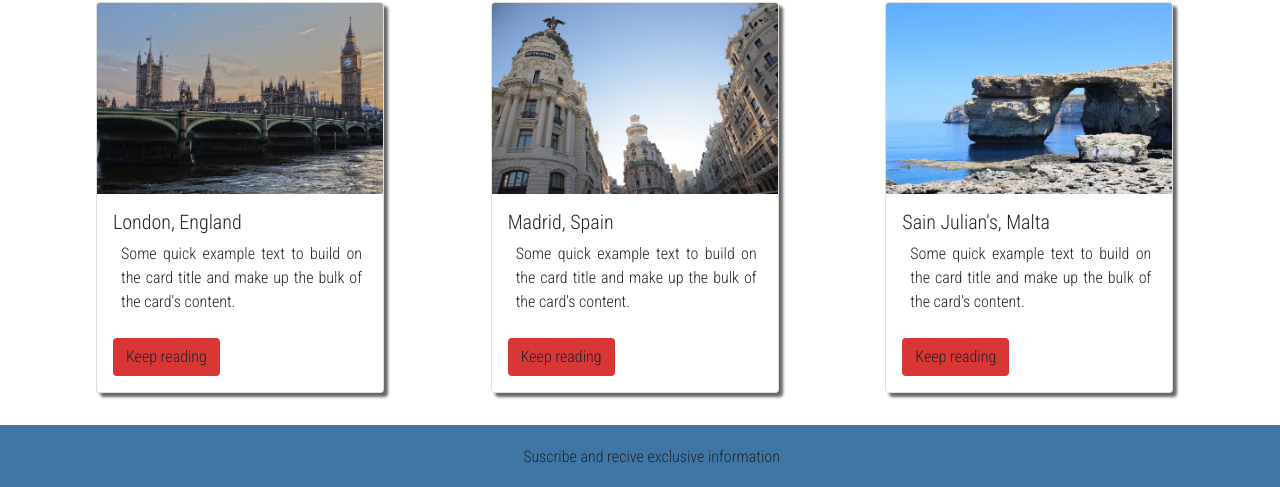
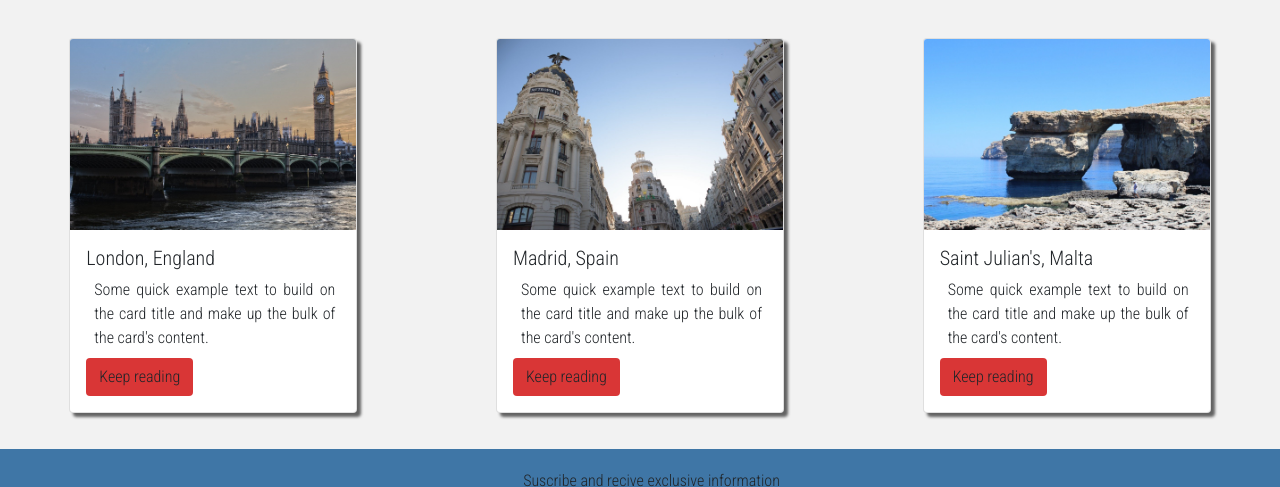
Before and after one commit to nicolasravasi/proyecto-coder-web, a plain HTML site: page assets/experiences.html in a window 1280 px wide. Shown: the part 358-845 px from the top of the page. Drawn offline with nearby package versions, Linux system fonts and the light colour scheme.

Commit message:
Segunda entrega del Proyecto Final

```diff
--- a/assets/experiences.html
+++ b/assets/experiences.html
@@ -5,9 +5,9 @@
     <meta charset="UTF-8" />
     <meta http-equiv="X-UA-Compatible" content="IE=edge" />
     <meta name="viewport" content="width=device-width, initial-scale=1.0" />
-    <link rel="stylesheet" href="../css/style.css">
     <link href="https://cdn.jsdelivr.net/npm/bootstrap@5.1.3/dist/css/bootstrap.min.css" rel="stylesheet"
         integrity="sha384-1BmE4kWBq78iYhFldvKuhfTAU6auU8tT94WrHftjDbrCEXSU1oBoqyl2QvZ6jIW3" crossorigin="anonymous">
+    <link rel="stylesheet" href="../css/style.css">
     <title>Experiences</title>
 </head>
 
@@ -15,18 +15,6 @@
     <header>
         <a href="../index.html"><img class="logo" src="../img/logo-blog.png" alt="logo"></a>
         <h1><a href="../index.html">Nico Blog</a></h1>
-        <!-- <nav>
-            <ul>
-                <li> <a href="../index.html">Home</a></li>
-                <li> <a href="#">Experiences</a> </li>
-                <li> <a href="tips.html">Tips</a> </li>
-                <li> <a href="faqs.html">FAQ's</a> </li>
-                <li> <a href="contactme.html">Contact me</a> </li>
-            </ul>
-        </nav>
-        <div class="search">
-            <input type="search" placeholder="search">
-        </div> -->
 
         <nav id="nav" class="navbar navbar-expand-lg navbar-light">
             <div class="container-fluid">
@@ -66,26 +54,17 @@
         </nav>
     </header>
 
+
+    <!-- El MAIN con Sistema de grillas) -->
+
+
     <main>
         <h2>Experiences</h2>
 
-        <div class="contendorCards">
-            <!-- <div id="londres" class="animacion">
-            <h3>London, England</h3>
-            <img class="imagenLondon" src="../img/london.jpg" alt="london">
-                <p class="textosExp">
-                    Lorem ipsum dolor sit amet consectetur adipisicing elit. Possimus optio amet aperiam quibusdam
-                    laborum modi!
-                </p>
-            <div>
-                <button>Keep reading...</button>
-            </div>
-        </div> -->
-
-            <!-- CARD de BOOTSTRAP London -->
-
-
-            <div class="card animacion" style="width: 18rem; box-shadow: 4px 4px 3px rgba(0, 0, 0, 0.596);">
+        <div class="container-fluid">
+            <div class="row">
+                <div class="col-12 col-lg-4 mt-3 mb-3">
+                    <div class="card animacion mx-auto" style="width: 18rem; box-shadow: 4px 4px 3px rgba(0, 0, 0, 0.596);">
                         <img src="../img/london.jpg" class="card-img-top" alt="Imagen de London">
                         <div class="card-body">
                             <h5 class="card-title">London, England</h5>
@@ -94,22 +73,9 @@
                             <a href="#" class="btn botonRojo">Keep reading</a>
                         </div>
                     </div>
-
-
-            <!-- <div id="madrid" class="animacion">
-                <h3 class="madrid">Madrid, Spain</h3>
-                <img class="imagenMadrid" src="../img/madrid.jpg" alt="madrid">
-                <p id="textoMad" class="textosExp">
-                    Lorem ipsum dolor sit amet consectetur adipisicing elit. Fugiat eum, autem eius inventore doloribus
-                    nesciunt quibusdam placeat, officia vel sapiente iure! Aliquam sed exercitationem aperiam?
-                </p>
-                <div>
-                    <button id="botonMad">Keep reading...</button>
                 </div>
-            </div> -->
-
-
-            <div class="card animacion" style="width: 18rem; box-shadow: 4px 4px 3px rgba(0, 0, 0, 0.596);">
+                <div class="col-12 col-lg-4 mt-3 mb-3">
+                    <div class="card animacion mx-auto" style="width: 18rem; box-shadow: 4px 4px 3px rgba(0, 0, 0, 0.596);">
                         <img src="../img/madrid.jpg" class="card-img-top" alt="Imagen de Madrid">
                         <div class="card-body">
                             <h5 class="card-title">Madrid, Spain</h5>
@@ -118,29 +84,19 @@
                             <a href="#" class="btn botonRojo">Keep reading</a>
                         </div>
                     </div>
-
-            <!-- <div id="malta" class="animacion">
-                <h3>Saint Julian's, Malta</h3>
-                <img class="imagenMalta" src="../img/malta.jpg" alt="malta">
-                <p class="textosExp">
-                    Lorem ipsum dolor sit amet consectetur, adipisicing elit. Doloremque consequuntur nemo dolorem?
-                    Mollitia provident iste temporibus ratione ipsam praesentium. Ut!
-                </p>
-                <div>
-                    <button>Keep reading...</button>
                 </div>
-            </div> -->
-
-            <div class="card animacion" style="width: 18rem; box-shadow: 4px 4px 3px rgba(0, 0, 0, 0.596);">
+                <div class="col-12 col-lg-4 mt-3 mb-3">
+                    <div class="card animacion mx-auto" style="width: 18rem; box-shadow: 4px 4px 3px rgba(0, 0, 0, 0.596);">
                         <img src="../img/malta.jpg" class="card-img-top" alt="Imagen de Malta">
                         <div class="card-body">
-                    <h5 class="card-title">Sain Julian's, Malta</h5>
+                            <h5 class="card-title">Saint Julian's, Malta</h5>
                             <p class="card-text">Some quick example text to build on the card title and make up the bulk of the
                                 card's content.</p>
                             <a href="#" class="btn botonRojo">Keep reading</a>
                         </div>
                     </div>
-
+                </div>
+            </div>
         </div>
     </main>
 
--- a/css/style.css
+++ b/css/style.css
@@ -52,7 +52,7 @@ nav ul li{
 }
 
 nav a{
-    color: black;
+    color: white;
     text-decoration: none;
     margin: 8px;
     font-size: 20px;
@@ -167,13 +167,8 @@ footer{
 
 /* Experiences */
 
-/* Modificacion con GRID */
-
-.contendorCards {
-    margin-left: 6rem;
-    padding-bottom: 2rem;
-    display: grid;
-    grid-template-columns: repeat(3, 1fr);
+.container-fluid {
+    margin-bottom: 20px;
 }
 
 /* .contenedorExper{
```
Also changed, not shown: index.html (+1 -1 lines). Lines whose indentation alone changed are shown as unchanged.
